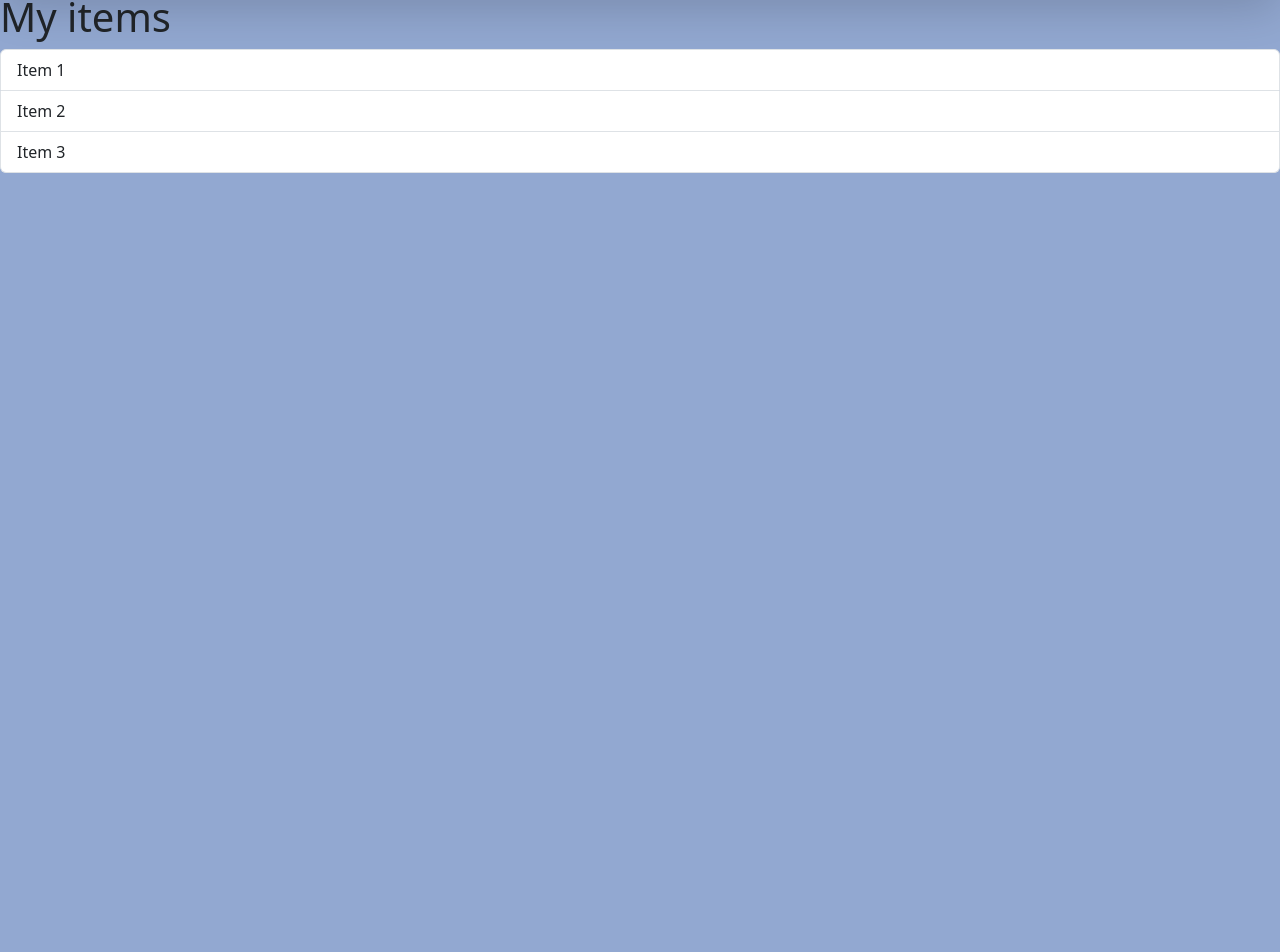
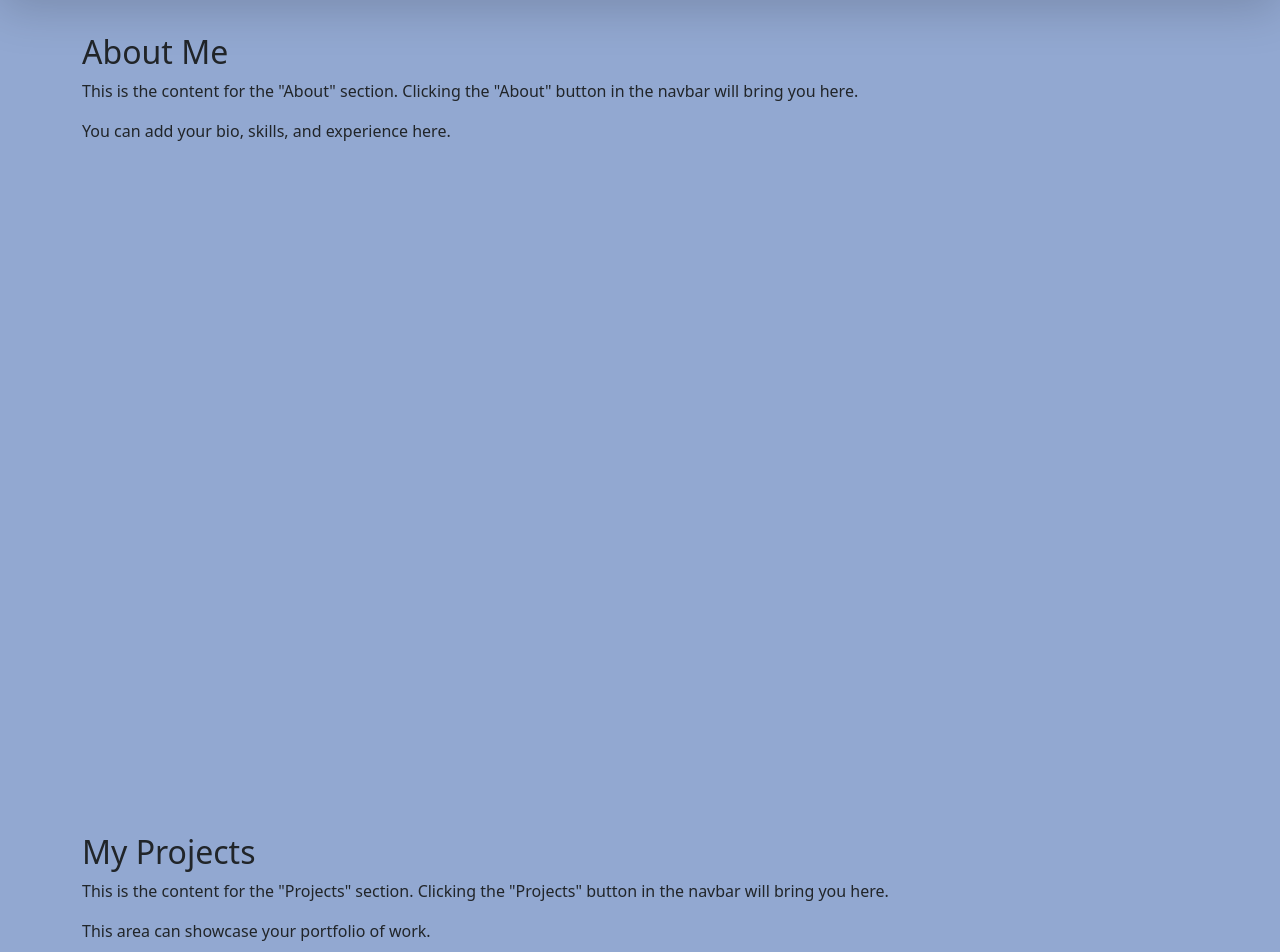
Before and after one commit to Matthewz43/MattsWebsite, a React (Vite) app: page /projects in a window 1280 px wide. Shown: the part 75-1027 px from the top of the page. Before the commit the page ends 800 px from the top, so only its background shows below. Built offline with nearby package versions, Linux system fonts and the light colour scheme.

Commit message:
page scrolling test + buttons work

```diff
--- a/src/App.tsx
+++ b/src/App.tsx
@@ -3,23 +3,17 @@
 // import Alert from './components/Alert';
 //import ImageButton from './components/ImageButton'
 import ListGroup from "./components/ListGroup";
-import NavBar from "./components/topbar";
+import NavBar from "./components/NavBar";
+import PageLayout from "./components/PageLayout"
 function App() {
-  const propsExample = {
-    items: ["Item 1", "Item 2", "Item 3"],
-    heading: "My items",
-    onSelectItem: (item: string) => console.log(`Selected: ${item}`),
-  };
+
   return (
     <>
       <div>
         <NavBar />
+        <PageLayout />
       </div>
-      <ListGroup
-        items={propsExample.items}
-        heading={propsExample.heading}
-        onSelectItem={propsExample.onSelectItem}
-      />
+
     </>
   );
 }
--- a/src/components/topbar.tsx
+++ b/src/components/NavBar.tsx
@@ -2,6 +2,9 @@ import type { MouseEvent } from "react";
 import { useState } from "react";
 
 import imgIcon from "../assets/cbm.ico";
+
+// hi me from future to npm run dev expose host you have to type in -> npm run dev -- --host with extra -- Thank you random dude on stackoverflow
+// summer break starts in 9 days (fuck summer courses) i get a whole 15 days of summer vacation what a time to be spending me first year as an adult
 
 interface ButtonInformation {
   buttonName: string;
@@ -25,9 +28,10 @@ function NavBarButton({ buttonName, hrefContent }: ButtonInformation) {
 function Navbar() {
   const [isNavOpen, setIsNavOpen] = useState(false);
 
-  // 2. A function to toggle the state
+
   const handleNavToggle = () => {
     setIsNavOpen(!isNavOpen); // tsx doesnt acutally require semicolons WHTATTTT
+    // yeah so apparently ts doesnt work with bootstrap js or like it fucks uip the anim hen i try to control it myself:sob:
   };
 
   let clickedNavCollapsedToggle = () => {
@@ -37,12 +41,13 @@ function Navbar() {
 
   return (
     // Bootstrap's responsive navigation bar with dark background and shadow
-    <nav className="navbar navbar-expand-lg navbar-dark bg-dark shadow-lg">
+    <nav className="navbar navbar-expand-lg navbar-dark bg-dark shadow-lg fixed-top">
       <div className="container-fluid">
 
         <img
           src={imgIcon}
-          className="rounded me-3" // 'me-2' adds margin-right for spacing
+          className="rounded me-3" // 'me-2' adds margin-right for spacing OHHHHH IT MEANS MARGIN END THAT MAKES SENESE :RIYAL:
+
           width="32"
           height="32"
           alt="Profile Icon"
@@ -52,7 +57,7 @@ function Navbar() {
         </a>
 
         {/* Navbar Toggler for small screens */}
-        {/* This button appears when the screen is small and collapses the nav links */}
+        {/* ok so basically the target is the div with the data-bs-target id idk bootstrap is kinda confusing soi many things twf wtf....*/}
         <button
           className="navbar-toggler"
           type="button"
@@ -76,8 +81,8 @@ function Navbar() {
           {/* Navigation Links - ms-auto pushes them to the right on larger screens */}
           <ul className="navbar-nav ms-auto">
             <NavBarButton buttonName="About" hrefContent="#About" />
-            <NavBarButton buttonName="Projects" />
-            <NavBarButton buttonName="Contact" />
+            <NavBarButton buttonName="Projects" hrefContent="#Projects" />
+            <NavBarButton buttonName="Contact" hrefContent="#Contact"/>
           </ul>
         </div>
       </div>
--- /dev/null
+++ b/src/components/PageLayout.tsx
@@ -0,0 +1,62 @@
+import React from "react";
+import Navbar from "./NavBar"; // Assuming your Navbar component is in this file path
+import ListGroup from "./ListGroup";
+
+function PageLayout() {
+
+    const propsExample = {
+    items: ["Item 1", "Item 2", "Item 3"],
+    heading: "My items",
+    onSelectItem: (item: string) => console.log(`Selected: ${item}`),
+  };
+
+  return (
+    <>
+      <main className="container mt-5">
+        {/* The target for the "About" link */}
+        <section id="About" style={{ minHeight: "100vh", paddingTop: "60px" }}>
+          <h2>About Me</h2>
+          <p>
+            This is the content for the "About" section. Clicking the "About"
+            button in the navbar will bring you here.
+          </p>
+          <p>You can add your bio, skills, and experience here.</p>
+        </section>
+
+        {/* The target for the "Projects" link */}
+        <section
+          id="Projects"
+          style={{ minHeight: "100vh", paddingTop: "60px" }}
+        >
+          <h2>My Projects</h2>
+          <p>
+            This is the content for the "Projects" section. Clicking the
+            "Projects" button in the navbar will bring you here.
+          </p>
+          <p>This area can showcase your portfolio of work.</p>
+        </section>
+
+        {/* The target for the "Contact" link */}
+        <section
+          id="Contact"
+          style={{ minHeight: "100vh", paddingTop: "60px" }}
+        >
+          <ListGroup
+            items={propsExample.items}
+            heading={propsExample.heading}
+            onSelectItem={propsExample.onSelectItem}
+          />
+          <h2>Contact Me</h2>
+
+          <p>
+            This is the content for the "Contact" section. Clicking the
+            "Contact" button in the navbar will bring you here.
+          </p>
+          <p>Feel free to reach out via the form below or my email.</p>
+        </section>
+      </main>
+    </>
+  );
+}
+
+export default PageLayout;
```
